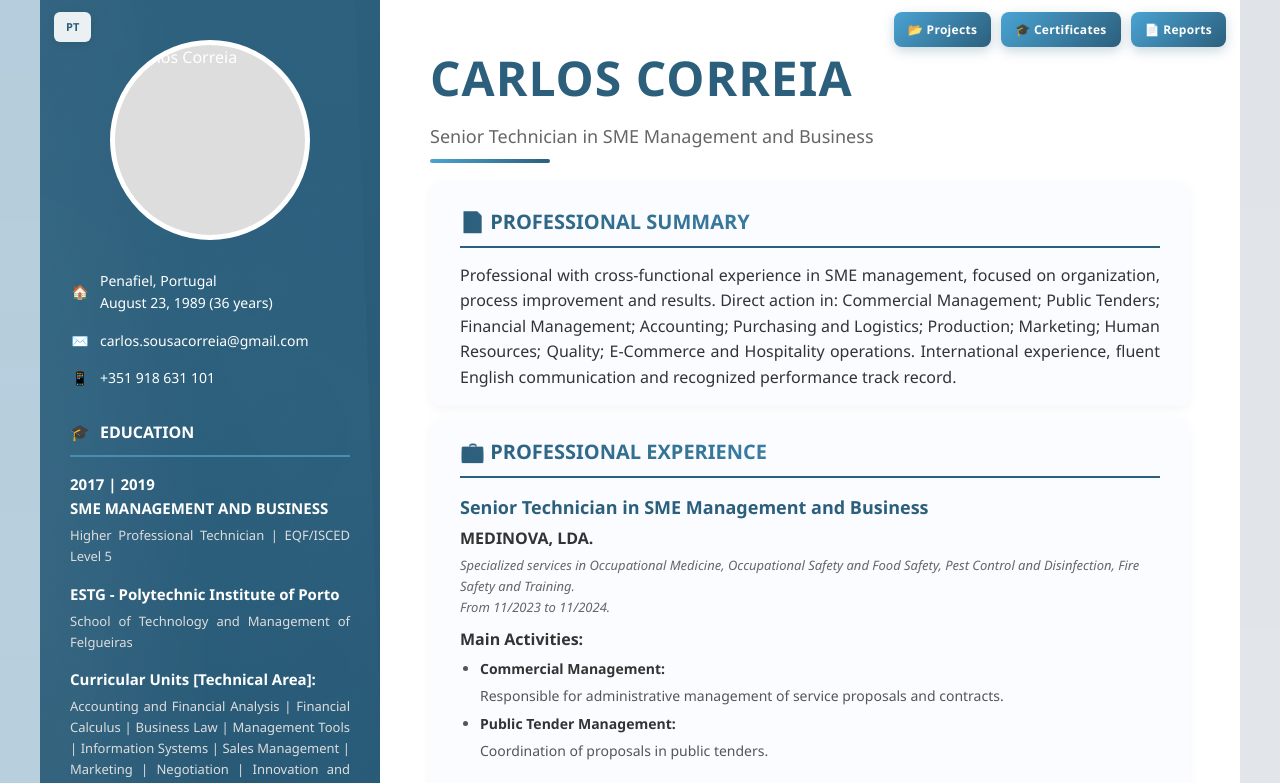
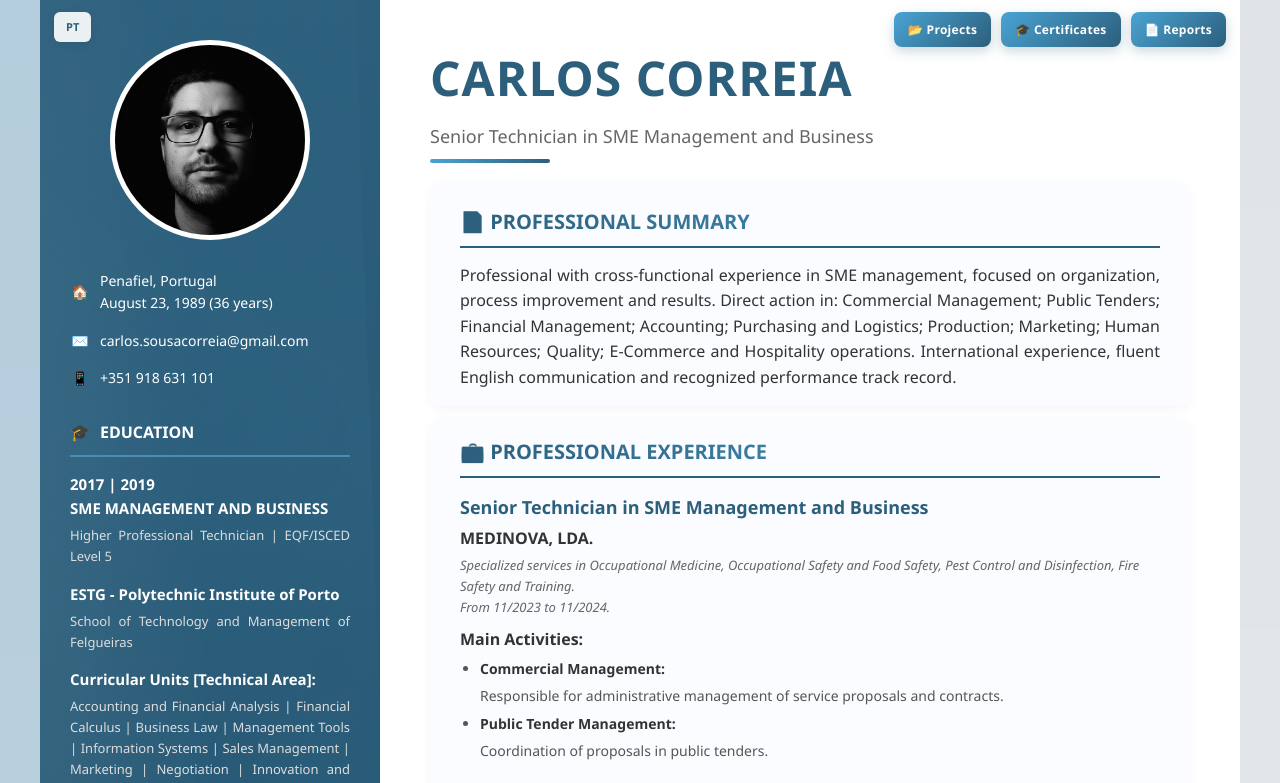
Before and after one commit to cpnf4560/cv_carloscorreia, a website: page cv-carlos-correia-en.html in a window 1280 px wide. Shown: the top 783 px of the page. Drawn offline with Linux system fonts and the light colour scheme.

Commit message:
Add BW.png profile photo and update image references with fallback

```diff
--- a/cv-carlos-correia-en.html
+++ b/cv-carlos-correia-en.html
@@ -605,12 +605,10 @@
                 <a href="projects-programming-en.html" class="top-nav-btn">📂 Projects</a>
                 <a href="certificates-diplomas-en.html" class="top-nav-btn">🎓 Certificates</a>
                 <a href="academic-reports-en.html" class="top-nav-btn">📄 Reports</a>
-            </div>
-
-            <!-- Sidebar -->
+            </div>            <!-- Sidebar -->
             <div class="sidebar">
                 <div class="sidebar-waves"></div>
-                <img src="BW.png" alt="Carlos Correia" class="profile-img">
+                <img src="BW.png?v=2" alt="Carlos Correia" class="profile-img" onerror="this.src='Imagens/img100.jpg'">
 
                 <div class="contact-info">
                     <div class="contact-item">
```
Also changed, not shown: cv-carlos-correia.html (+2 -4 lines), BW.png (added).
